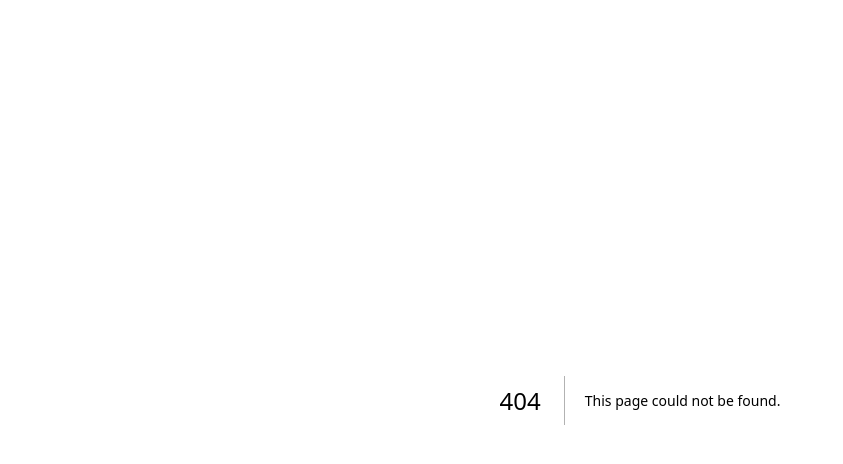
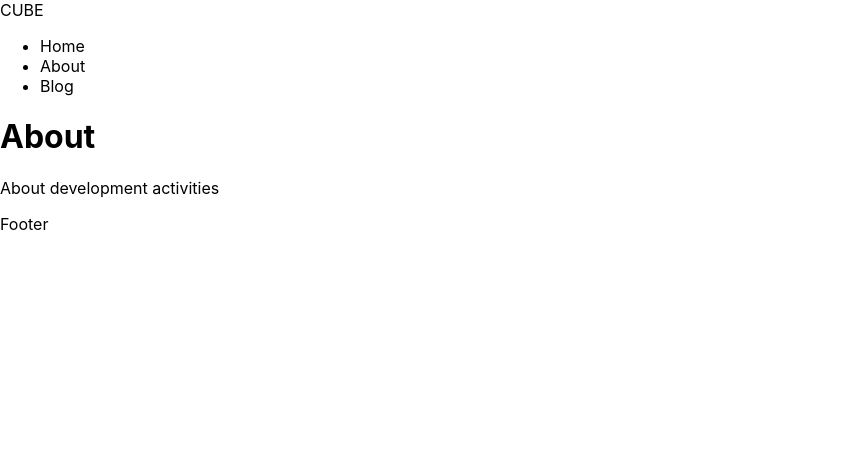
Before and after one commit to bbtit/nextjs-blog, a Next.js app: page /about in a window 1280 px wide. Before the commit this address had no page. Shown: the top 464 px of the page, without its empty margins (0-843 px from the left). Built offline with nearby package versions, Linux system fonts and the light colour scheme.

Commit message:
2023/2/11

```diff
--- /dev/null
+++ b/components/footer.js
@@ -0,0 +1,7 @@
+import React from 'react'
+
+export default function Footer() {
+  return (
+    <footer>Footer</footer>
+  )
+}
--- /dev/null
+++ b/components/header.js
@@ -0,0 +1,12 @@
+import React from 'react'
+import Logo from './logo'
+import Nav from './nav'
+
+export default function Header() {
+  return (
+    <header>
+      <Logo />
+      <Nav />
+    </header>
+  )
+}
--- /dev/null
+++ b/components/hero.js
@@ -0,0 +1,11 @@
+import React from 'react'
+
+export default function Hero({ title, subtitle, imageOn = false}) {
+  return (
+    <div>
+      <h1>{title}</h1>
+      <p>{subtitle}</p>
+      {imageOn && <figure>[画像]</figure>}
+    </div>
+  )
+}
--- /dev/null
+++ b/components/layout.js
@@ -0,0 +1,15 @@
+import React from 'react'
+import Header from './header'
+import Footer from './footer'
+
+export default function Layout({children}) {
+  return (
+    <>
+      <Header />
+
+      <main>{children}</main>
+
+      <Footer />
+    </>
+  )
+}
--- /dev/null
+++ b/components/logo.js
@@ -0,0 +1,9 @@
+import Link from "next/link";
+
+export default function Logo() {
+  return (
+    <Link href = "/">
+      CUBE
+    </Link>
+  )
+}
--- /dev/null
+++ b/components/nav.js
@@ -0,0 +1,25 @@
+import Link from "next/link";
+
+export default function Nav() {
+  return(
+    <nav>
+      <ul>
+        <li>
+          <Link href = "/">
+            Home
+          </Link>
+        </li>
+        <li>
+          <Link href = "/about">
+            About
+          </Link>
+        </li>
+        <li>
+          <Link href = "/blog">
+            Blog
+          </Link>
+        </li>
+      </ul>
+    </nav>
+  )
+}
--- /dev/null
+++ b/jsconfig.json
@@ -0,0 +1,5 @@
+{
+  "compilewrOptions" : {
+    "baseUrl" : "."
+  }
+}
--- a/pages/_app.js
+++ b/pages/_app.js
@@ -1,7 +1,12 @@
 import '../styles/globals.css'
+import Layout from '../components/layout'
 
 function MyApp({ Component, pageProps }) {
-  return <Component {...pageProps} />
+  return(
+    <Layout>
+      <Component {...pageProps} />
+    </Layout>
+  )
 }
 
 export default MyApp
--- /dev/null
+++ b/pages/about.js
@@ -0,0 +1,10 @@
+import Hero from "components/hero";
+
+export default function About() {
+  return (
+      <Hero
+      title = "About"
+      subtitle = "About development activities"
+      />
+  )
+}
```
Also changed, not shown: pages/blog/index.js (added, +10 -0 lines), pages/index.js (+7 -66 lines).
